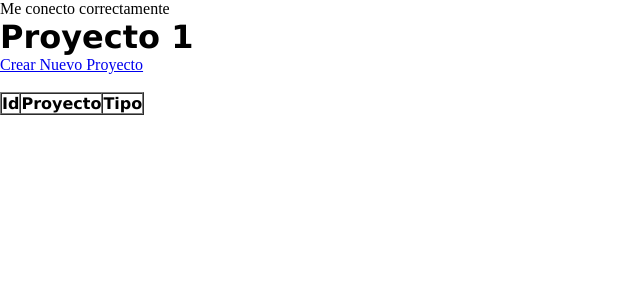
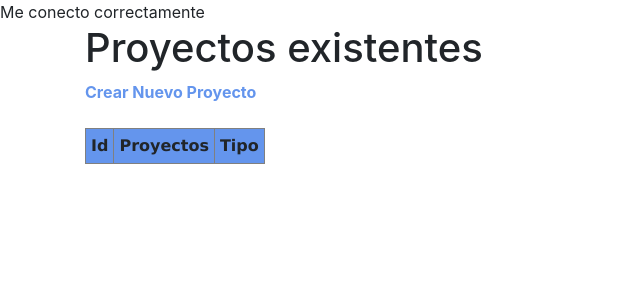
Before and after one commit to LucianaCollado/PracticaPHP, a PHP site: page / in a window 1280 px wide. Shown: the top 300 px of the page, without its empty margins (0-640 px from the left). Run offline with PHP 8.4, Linux system fonts and the light colour scheme; data that the repository does not hold is empty.

Commit message:
agregar estilos

```diff
--- a/index.php
+++ b/index.php
@@ -1,4 +1,20 @@
+<!DOCTYPE html>
+<html lang="en">
+<head>
+    <meta charset="UTF-8">
+    <meta http-equiv="X-UA-Compatible" content="IE=edge">
+    <meta name="viewport" content="width=device-width, initial-scale=1.0">
+    <link rel="stylesheet" href="vista/estilos.css">
+    <link rel="stylesheet" href="https://maxcdn.bootstrapcdn.com/bootstrap/4.0.0/css/bootstrap.min.css" integrity="sha384-Gn5384xqQ1aoWXA+058RXPxPg6fy4IWvTNh0E263XmFcJlSAwiGgFAW/dAiS6JXm" crossorigin="anonymous">
+
+    <title>Document</title>
+</head>
+<body>
+
+</body>
+</html>
 <?php
+
 require_once "modelo/Proyecto.php";
 if (isset($_GET['id'])) {
     $id = $_GET['id'];
--- a/vista/estilos.css
+++ b/vista/estilos.css
@@ -8,8 +8,26 @@ h1{
     font-size: 2em;
     font-family: Verdana, Geneva, Tahoma, sans-serif;
     text-decoration: solid 1px;
+    color: rgb(248, 84, 84);
 }
 
 th{
     font-family: Verdana, Geneva, Tahoma, sans-serif;
+    padding: 5px;
 }
+
+
+.titular{
+background-color: cornflowerblue;
+}
+
+div a{
+    font-weight: bold;
+    color: cornflowerblue;
+}
+
+div a:hover{
+    text-decoration: none;
+    color: white;
+    background-color: cornflowerblue;
+}
--- a/vista/index.php
+++ b/vista/index.php
@@ -4,18 +4,22 @@
     <meta charset="UTF-8">
     <meta http-equiv="X-UA-Compatible" content="IE=edge">
     <meta name="viewport" content="width=device-width, initial-scale=1.0">
-    <title>Document</title>
     <link rel="stylesheet" href="estilos.css">
+    <link rel="stylesheet" href="https://maxcdn.bootstrapcdn.com/bootstrap/4.0.0/css/bootstrap.min.css" integrity="sha384-Gn5384xqQ1aoWXA+058RXPxPg6fy4IWvTNh0E263XmFcJlSAwiGgFAW/dAiS6JXm" crossorigin="anonymous">
+
+    <title>Crear</title>
+
 </head>
 <body>
-    <h1>Proyecto 1</h1>
+<div class="container">
+    <h1>Proyectos existentes</h1>
     <a href="nuevo.php">Crear Nuevo Proyecto</a>
 <br><br>
 <table border=1 cellpadding=10 cellspacing="0">
 <tr>
-    <th>Id</th>
-    <th>Proyecto</th>
-    <th>Tipo</th>
+    <th class="titular">Id</th>
+    <th class="titular">Proyectos</th>
+    <th class="titular">Tipo</th>
 </tr>
 
 <?php
@@ -30,6 +34,6 @@ foreach($row as $dato){?>
 
 </table>
 
-
+</div>
 </body>
 </html>
```
